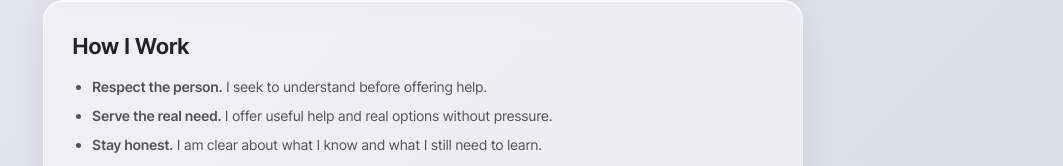
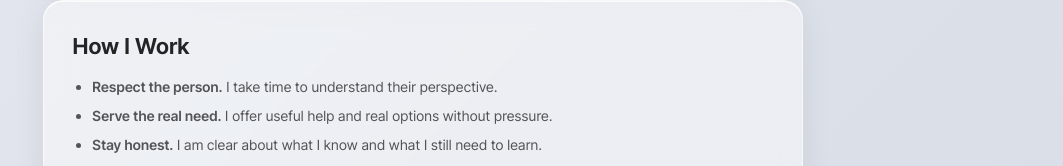
Before and after one commit to soliskit/portfolio, a Next.js app: page / in a window 1280 px wide. Shown: the part 763-929 px from the top of the page, without its empty margins (217-1280 px from the left). Built offline with nearby package versions, Linux system fonts and the light colour scheme.

Commit message:
Clarify respect without repeating help

```diff
--- a/components/HowIWork.js
+++ b/components/HowIWork.js
@@ -6,8 +6,8 @@ export default function HowIWork() {
       <h2>How I Work</h2>
       <ul>
         <li>
-          <strong>Respect the person.</strong> I seek to understand before
-          offering help.
+          <strong>Respect the person.</strong> I take time to understand their
+          perspective.
         </li>
         <li>
           <strong>Serve the real need.</strong> I offer useful help and real
```
